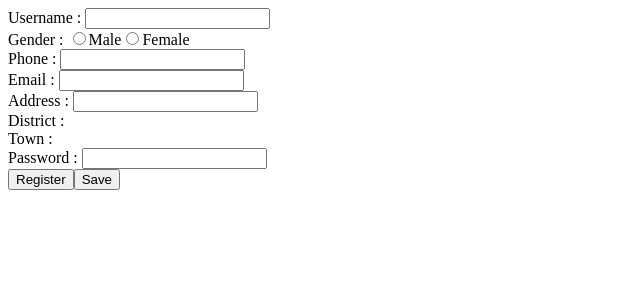
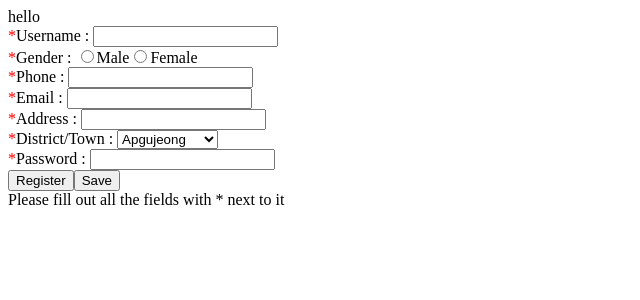
Before and after one commit to kjunpark92/buy_sell, a PHP site: page /html/registration.php in a window 1280 px wide. Shown: the top 300 px of the page, without its empty margins (0-640 px from the left). Run offline with PHP 8.4, Linux system fonts and the light colour scheme.

Commit message:
finished the php and js for registeration and log in

```diff
--- /dev/null
+++ b/html/db.php
@@ -0,0 +1,10 @@
+<?php
+    try
+{
+    $db = new PDO("mysql:host=localhost;dbname=buy_sell;charset=utf8",'root','root');
+}
+    catch (Exception $e)
+{
+    die('Error: '. $e->getMessage());
+}
+?>
--- a/html/registration.php
+++ b/html/registration.php
@@ -5,69 +5,80 @@
     <meta name="viewport" content="width=device-width, initial-scale=1.0">
     <meta http-equiv="X-UA-Compatible" content="ie=edge">
     <title>Registration</title>
+    <link rel="stylesheet" href="../style/registration.css">
 </head>
 <body>
+<?php
+include('header.php');
+?>
     <div>
         <form action="registration.php" method="POST">
-            Username : <input type="text" name="username" id="username"><br>
-            Gender : <input type="radio" name="gender" id="male" value="m">Male<input type="radio" name="gender" id="female" value="f">Female<br>
-            Phone : <input type="text" name="phone" id="phone" maxlength="11"><br>
-            Email : <input type="text" name="email" id="email"><br>
-            Address : <input type="text" name="address" id="address"><br>
-            District : <br>
-            Town :<br>
-            Password : <input type="password" name="password" id="password"><br>
+            <span class="red_star">*</span>Username : <input type="text" name="username" id="username"><br>
+            <span class="red_star">*</span>Gender : <input type="radio" name="gender" id="male" value="m">Male<input type="radio" name="gender" id="female" value="f">Female<br>
+            <span class="red_star">*</span>Phone : <input type="text" name="phone" id="phone" maxlength="11"><br>
+            <span class="red_star">*</span>Email : <input type="text" name="email" id="email"><br>
+            <span class="red_star">*</span>Address : <input type="text" name="address" id="address"><br>
+            <span class="red_star">*</span>District/Town :
+                <select name="district_town" id="district_town">
+                    <optgroup label="Gangnam">
+                        <option value="gangnam-apgujeong">Apgujeong</option>
+                        <option value="gangnam-sinsa">Sinsa</option>
+                        <option value="gangnam-samseong">Samseong</option>
+                    </optgroup>
+                    <optgroup label="Yongsan">
+                        <option value="yongsan-itaewon">Itaewon</option>
+                        <option value="yongsan-yongmun">Yongmun</option>
+                        <option value="yongsan-seobinggo">Seobinggo</option>
+                    </optgroup>
+                    <optgroup label="Mapo">
+                        <option value="mapo-gongdeok">Gongdeok</option>
+                        <option value="mapo-hapjeong">Hapjeong</option>
+                        <option value="mapo-sinsu">Sinsu</option>
+                    </optgroup>
+                </select><br>
+            <span class="red_star">*</span>Password : <input type="password" name="password" id="password"><br>
             <input type="submit" value="Register"><button id="save">Save</button>
         </form>
     </div>
 <?php
-    try
-{
-    $db = new PDO("mysql:host=localhost;dbname=buy_sell;charset=utf8",'root','root');
-}
-    catch (Exception $e)
-{
-    die('Error: '. $e->getMessage());
-}
+include('footer.php');
 ?>
 <?php
-
-
-if(isset($_POST['username']) AND isset($_POST['gender']) AND isset($_POST['phone']) AND isset($_POST['email']) AND isset($_POST['address']) AND isset($_POST['password'])){
-    echo "test";
+include('db.php');
+?>
+<?php
+    if(!empty($_POST['username']) AND !empty($_POST['gender']) AND !empty($_POST['phone']) AND !empty($_POST['email']) AND !empty($_POST['address']) AND !empty($_POST['district_town']) AND !empty($_POST['password'])){
         $username = $_POST['username'];
         $gender = $_POST['gender'];
         $phone = $_POST['phone'];
         $email = $_POST['email'];
         $address = $_POST['address'];
         $password = $_POST['password'];
-    if(!empty($username) AND !empty($gender) AND !empty($phone) AND !empty($email) AND !empty($address) AND !empty($password)){
-        echo "test1";
+        $district_town = $_POST['district_town'];
+        $explode_dt = explode('-',$district_town);
+        $district = $explode_dt[0];
+        $town = $explode_dt[1];
+        $date_joined = date('Y/m/d');
         $pass_hache = password_hash($_POST['password'], PASSWORD_DEFAULT);
-        $req = $db -> prepare("INSERT INTO test1(Username, Gender, Phone, Email, Address, Password) VALUES (:Username, :Gender, :Phone, :Email, :Address, :Password)");
+        $req = $db -> prepare("INSERT INTO users(Username, Gender, Phone, Email, Address, District, Town, DateJoined, Password, Authority) VALUES (:Username, :Gender, :Phone, :Email, :Address, :District, :Town, :DateJoined, :Password, :Authority)");
         $req -> execute(array(
             'Username' => $username,
             'Gender' => $gender,
             'Phone' => $phone,
             'Email' => $email,
             'Address' => $address,
-            'Password' => $pass_hache
-            // 'Authority' => 2
+            'District' => $district,
+            'Town' => $town,
+            'DateJoined' => $date_joined,
+            'Password' => $pass_hache,
+            'Authority' => 2
         ));
         header ('location: log_in.php');
     }
     else {
         echo "Please fill out all the fields with * next to it";
     }
-}
-
-
 ?>
 <!-- <script src="../js/script.js"></script> -->
 </body>
 </html>
-
-<!--
-    District, Town, DateJoined, Authority
-:District, :Town, :DateJoined, :Authority
--->
--- /dev/null
+++ b/style/registration.css
@@ -0,0 +1,3 @@
+.red_star{
+    color: red;
+}
```
Also changed, not shown: html/log_in.php (+44 -5 lines). Lines whose indentation alone changed are shown as unchanged.
